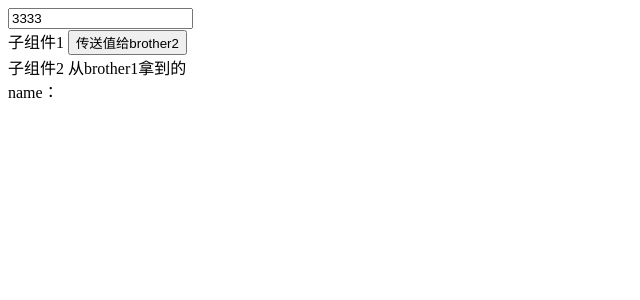
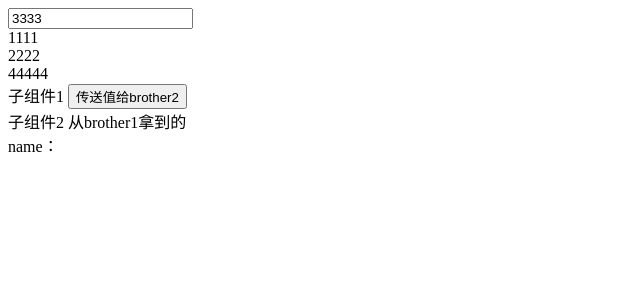
Before and after one commit to mingsenzzz/vue2, a Vue app: page / in a window 1280 px wide. Shown: the top 300 px of the page, without its empty margins (0-640 px from the left). Built offline with nearby package versions, Linux system fonts and the light colour scheme.

Commit message:
add:插槽

```diff
--- a/src/components/praticeEventBus/brother1/index.vue
+++ b/src/components/praticeEventBus/brother1/index.vue
@@ -1,5 +1,10 @@
 <template>
   <div>
+    <!-- 具名插槽 -->
+    <slot name="aaa"></slot>
+    <slot name="bbb"></slot>
+    <!-- 无名的插槽 -->
+    <slot></slot>
     子组件1
     <button @click="sendMsgTo">传送值给brother2</button>
   </div>
@@ -12,6 +17,9 @@ export default {
       child1Name: "子组件1",
     };
   },
+  mounted() {
+    console.log(this.$slots, "this");
+  },
   methods: {
     sendMsgTo() {
       this.$eventBus.$emit("getUserName", this.child1Name);
--- a/src/components/praticeEventBus/index.vue
+++ b/src/components/praticeEventBus/index.vue
@@ -1,6 +1,15 @@
 <template>
   <div class="parent">
-    <Child1 />
+    <Child1>
+      <template v-slot:aaa>
+        <div>1111</div>
+      </template>
+      <template v-slot:bbb>
+        <div>2222</div>
+      </template>
+
+      <div>44444</div>
+    </Child1>
     <Child2 />
   </div>
 </template>
```
